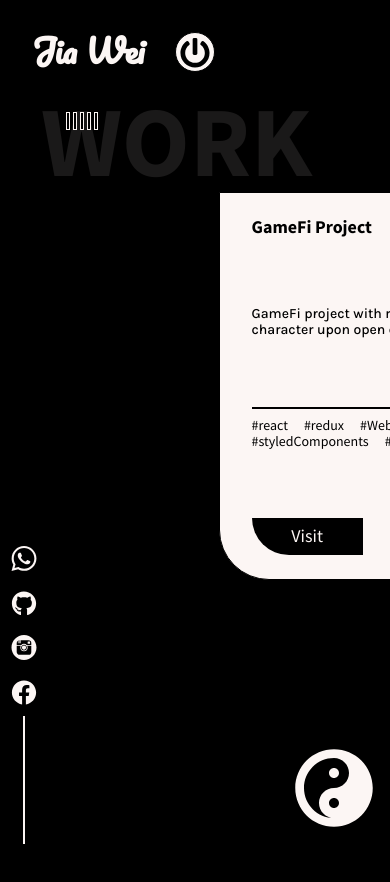
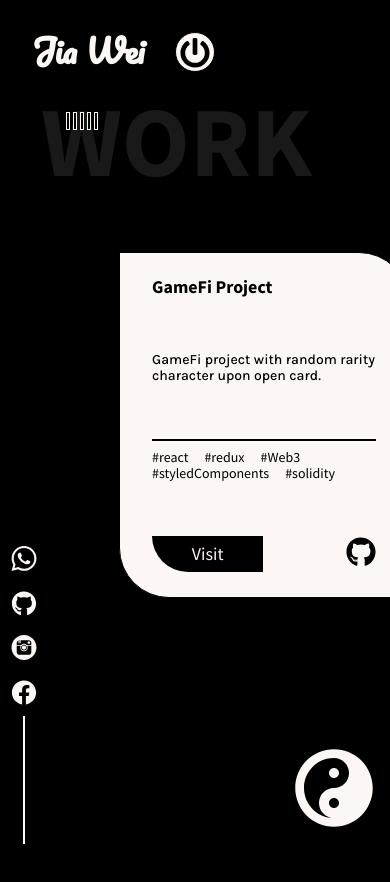
Before and after one commit to jia-wei-00/react-portfolio, a React (Create React App) app: page /work in a window 390 px wide. Shown: the top 882 px of the page. Built offline with nearby package versions, Linux system fonts and the light colour scheme.

Commit message:
add workpage responsive

```diff
--- a/src/components/WorkPage.js
+++ b/src/components/WorkPage.js
@@ -30,8 +30,14 @@ const Main = styled(motion.div)`
   left: calc(10rem + 15vw);
   height: 40vh;
   display: flex;
+  align-items: center;
 
   color: white;
+
+  @media (max-width: 768px) {
+    top: 16rem;
+    left: calc(5rem + 10vw);
+  }
 `;
 
 const Rotate = styled.span`
--- a/src/subComponents/Card.js
+++ b/src/subComponents/Card.js
@@ -23,6 +23,11 @@ const Box = styled(motion.li)`
     background-color: ${(props) => props.theme.body};
     color: ${(props) => props.theme.text};
     border: 1px solid ${(props) => props.theme.text};
+  }
+
+  @media (max-width: 768px) {
+    height: 35vh;
+    width: 14rem;
   }
 `;
 
```
